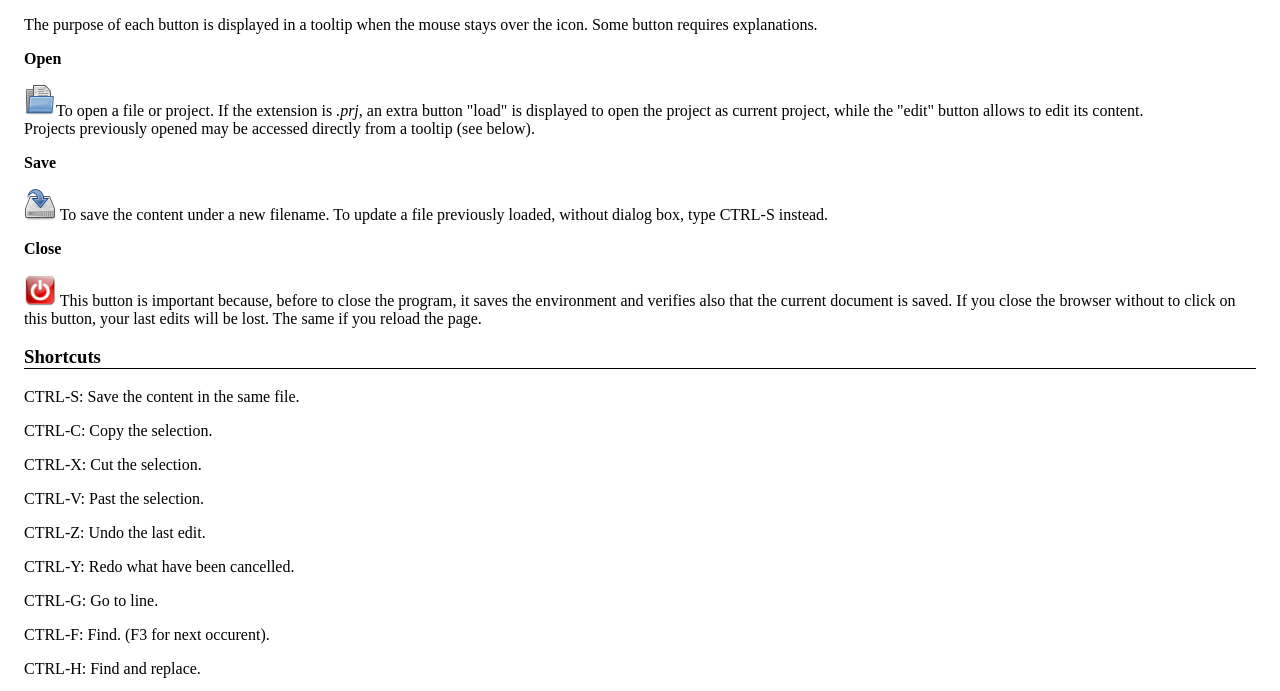
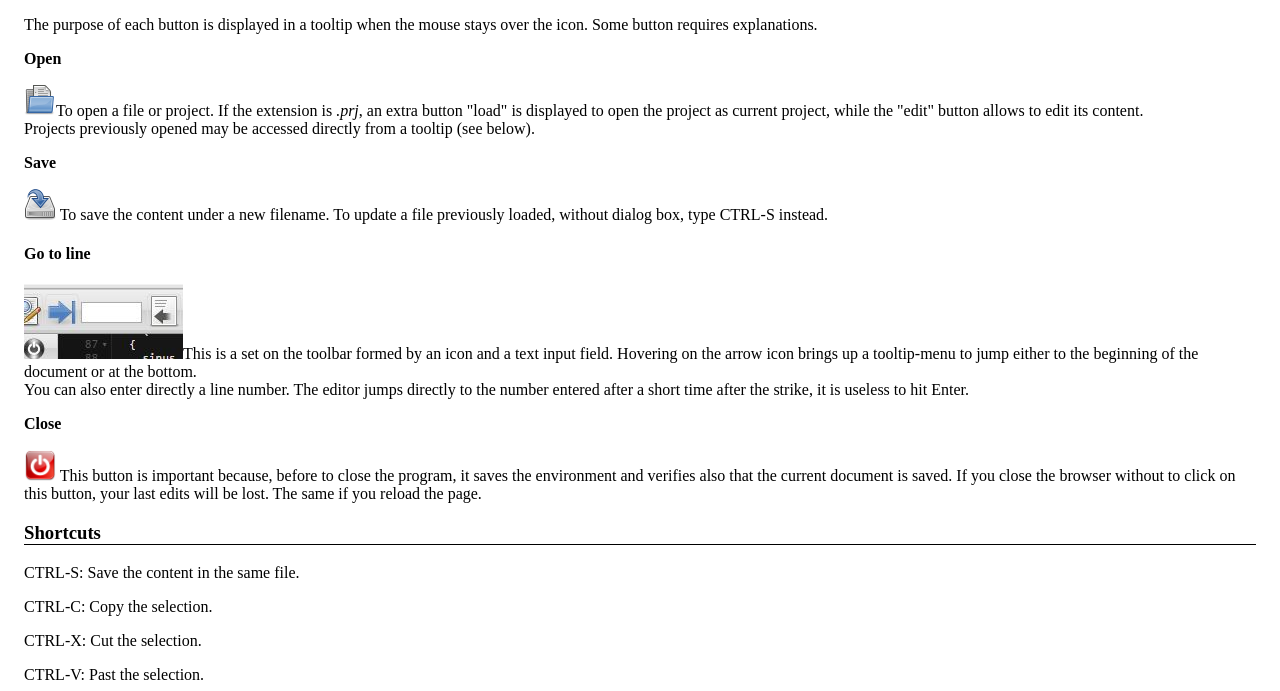
Before and after one commit to Scriptol/Advanced-Editor, a plain HTML site: page manual.html in a window 1280 px wide. Shown: the part 106-797 px from the top of the page. Drawn offline with Linux system fonts and the light colour scheme.

Commit message:
Go to line

```diff
--- a/manual.html
+++ b/manual.html
@@ -23,6 +23,9 @@ h3 {
 Projects previously opened may be accessed directly from a tooltip (see below). </p>
 <p><b>Save</b></p>
 <p><img src="images/save.png" alt="Save icon" width="32" height="32"> To save the content under a new filename. To update a file previously loaded, without  dialog box, type CTRL-S instead. </p>
+<h4>Go to line</h4>
+<p><img src="images/aedit-go-to-line.jpg" alt="Aller sur la ligne numéro..." width="159" height="75">This is a set on the toolbar formed by an icon and a text input field. Hovering on the arrow icon brings up a tooltip-menu to jump either to the beginning of the document  or at the bottom.<br>
+You can also enter  directly a line number. The editor jumps directly to the number entered after a short time after the strike, it is useless to hit Enter.</p>
 <p><b>Close</b></p>
 
 <p><img src="images/exit.png" width="32" height="32"> This button is important because, before to close the program, it saves the environment and verifies also that the current document is saved. If you close the browser without to click on this button, your last edits will be lost. The same if  you reload the page.</p>
```
